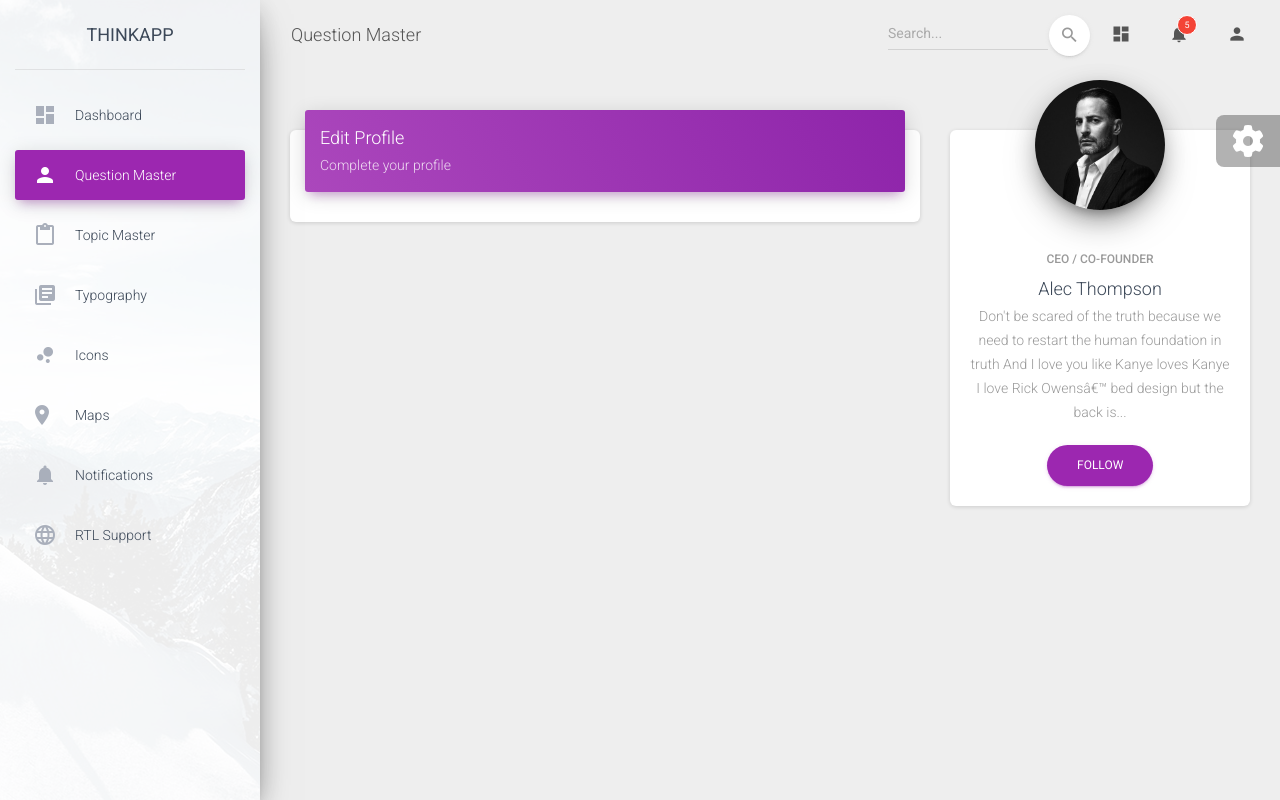
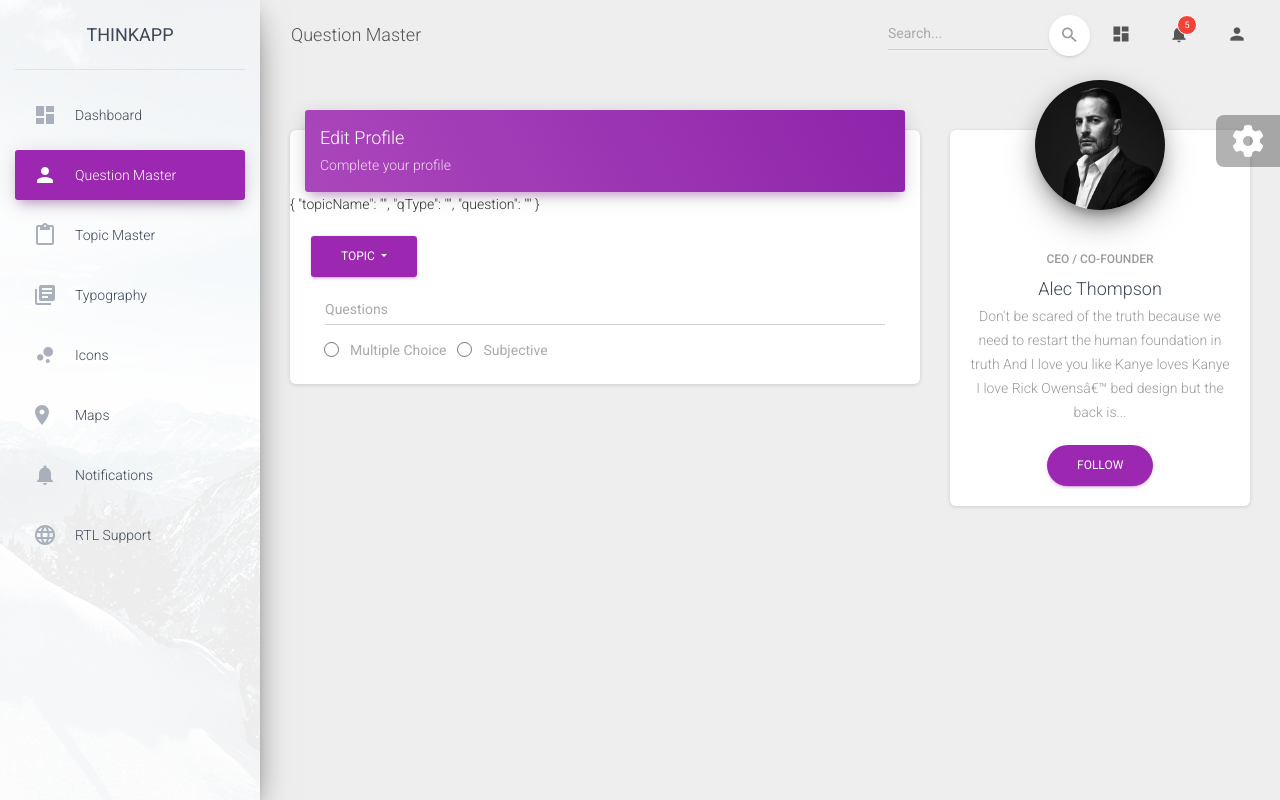
Before and after one commit to bikram-choudhury/ThinkApp, an Angular app: page /questions in a window 1280 px wide. Built offline with nearby package versions, Linux system fonts and the light colour scheme.

Commit message:
[IMPL] Question Creation view

```diff
--- a/src/app/question-master/question-master.component.html
+++ b/src/app/question-master/question-master.component.html
@@ -8,8 +8,55 @@
             <h4 class="card-title">Edit Profile</h4>
             <p class="card-category">Complete your profile</p>
           </div>
+          {{questionModel | json}}
           <div class="card-body">
-            <!-- Create your template here -->
+            <div class="col-md-12">
+              <div class="row">
+                <div class="dropdown">
+                  <button class="dropdown-toggle btn btn-primary" data-toggle="dropdown">
+                    {{selectedTopic | titlecase}}
+                    <b class="caret"></b>
+                  </button>
+                  <ul class="dropdown-menu">
+                    <li *ngFor="let topic of topicList;">
+                      <a href="javascript:void(0)" (click)="selectTopic(topic)">{{topic}}</a>
+                    </li>
+                  </ul>
+                </div>
+              </div>
+              <div class="row">
+                <div class="col-md-12">
+                  <div class="form-group">
+                    <label class="bmd-label-floating">Questions</label>
+                    <input type="text" class="form-control" [(ngModel)]="questionModel.topicName">
+                  </div>
+                </div>
+              </div>
+              <div class="row">
+                <div class="col-md-12">
+                  <div class="form-check form-check-radio form-check-inline">
+                    <label class="form-check-label">
+                      <input class="form-check-input" type="radio" name="inlineRadioOptions" id="inlineRadio1" value="mulitple-choice" [(ngModel)]="questionType"> Multiple Choice
+                      <span class="circle">
+                        <span class="check"></span>
+                      </span>
+                    </label>
+                  </div>
+                  <div class="form-check form-check-radio form-check-inline">
+                    <label class="form-check-label">
+                      <input class="form-check-input" type="radio" name="inlineRadioOptions" id="inlineRadio2" value="subjective" [(ngModel)]="questionType"> Subjective
+                      <span class="circle">
+                        <span class="check"></span>
+                      </span>
+                    </label>
+                  </div>
+                </div>
+              </div>
+              <div class="row" *ngIf="questionType">
+                <div *ngIf="questionType == 'mulitple-choice'; then multipleChoiceTpl else subjectiveTpl;">
+                </div>
+              </div>
+            </div>
           </div>
         </div>
       </div>
@@ -34,3 +81,46 @@
     </div>
   </div>
 </div>
+
+<ng-template #multipleChoiceTpl>
+  <div class="col-md-12">
+    <div class="table-responsive">
+      <table class="table table-no-border">
+        <thead class=" text-primary">
+          <tr>
+            <th class="text-center">#</th>
+            <th>Choice</th>
+          </tr>
+        </thead>
+        <tbody>
+          <tr *ngFor="let i of choiceLength; let count = index;">
+            <td class="text-center">
+              <div class="form-check">
+                <label class="form-check-label">
+                  <input class="form-check-input" type="checkbox" value="">
+                  <span class="form-check-sign">
+                    <span class="check"></span>
+                  </span>
+                </label>
+              </div>
+            </td>
+            <td>
+              <div class="form-group bmd-form-group">
+                <label class="bmd-label-floating">Option {{count + 1}}</label>
+                <input type="text" class="form-control">
+              </div>
+            </td>
+          </tr>
+        </tbody>
+      </table>
+    </div>
+  </div>
+</ng-template>
+<ng-template #subjectiveTpl>
+  <div class="col-md-12">
+    <div class="form-group bmd-form-group">
+      <label class="bmd-label-floating"> Lamborghini Mercy, Your chick she so thirsty, I'm in that two seat Lambo.</label>
+      <textarea class="form-control" rows="5"></textarea>
+    </div>
+  </div>
+</ng-template>
--- a/src/app/question-master/question-master.component.ts
+++ b/src/app/question-master/question-master.component.ts
@@ -6,10 +6,24 @@ import { Component, OnInit } from '@angular/core';
   styleUrls: ['./question-master.component.scss']
 })
 export class QuestionMasterComponent implements OnInit {
-
+  questionType: string;
+  choiceLength: any[] = new Array(4);
+  topicList: string[] = ['Angular', 'React', 'Node', 'Javascript', 'Cricket', 'Footballs']
+  selectedTopic: string = 'Topic';
+  questionModel: {[key: string]: string} = {
+    topicName: '',
+    qType: '',
+    question: ''
+  };
   constructor() { }
 
   ngOnInit() {
   }
+  selectTopic(topic: string) {
+    this.selectedTopic = topic.toLowerCase();
+  }
+  submit() {
+    console.log(this.questionModel);
+  }
 
 }
--- a/src/styles.scss
+++ b/src/styles.scss
@@ -1 +1,9 @@
 /* You can add global styles to this file, and also import other style files */
+
+table {
+    &.table-no-border{
+        td, th {
+            border: none;
+        }
+    }
+}
```
